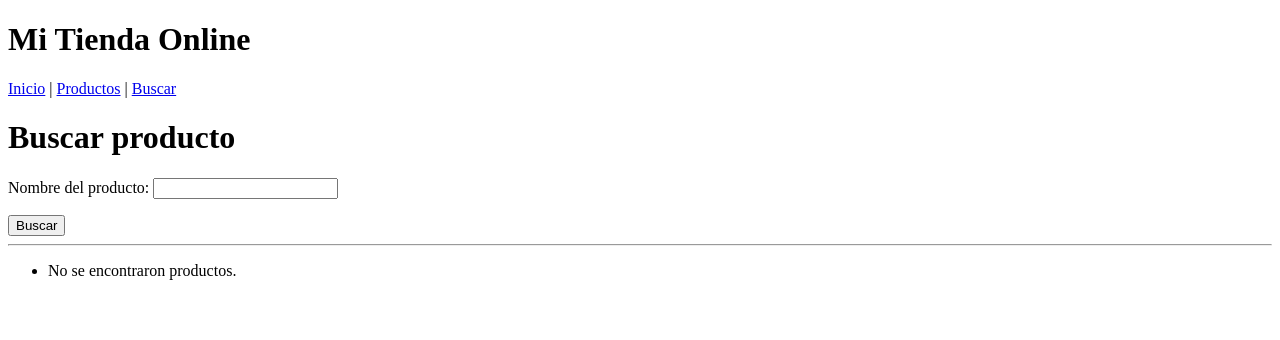
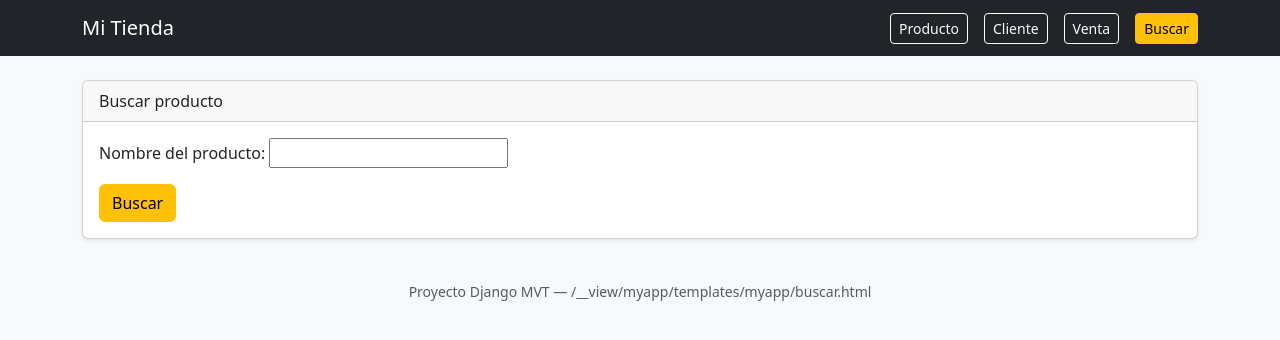
Before and after one commit to abelen91/gitprueba, a Django app: template myapp/templates/myapp/buscar.html in a window 1280 px wide. Shown: the top 340 px of the page. Run offline with Django 5.2, Linux system fonts and the light colour scheme; the template is opened without the code that fills it: values that come from a table or form of the project are taken from there, others are empty; parts of the project's set-up code (start-up, migrations or seed data) failed here and were passed over.

Commit message:
agregar todos los cambios realizados

```diff
--- a/myapp/forms.py
+++ b/myapp/forms.py
@@ -4,7 +4,17 @@
 class ProductoForm(forms.ModelForm):
     class Meta:
         model = Producto
-        fields = ['nombre', 'descripcion', 'precio', 'stock']
+        fields = ['nombre', 'precio', 'stock']
+
+class ClienteForm(forms.ModelForm):
+    class Meta:
+        model = Cliente
+        fields = ['nombre', 'email', 'telefono']
+
+class VentaForm(forms.ModelForm):
+    class Meta:
+        model = Venta
+        fields = ['cliente', 'producto', 'cantidad']
 
 class BuscarProductoForm(forms.Form):
     nombre = forms.CharField(label="Nombre del producto", max_length=100)
--- a/myapp/templates/myapp/base.html
+++ b/myapp/templates/myapp/base.html
@@ -1,20 +1,32 @@
-<!DOCTYPE html>
+<!doctype html>
 <html lang="es">
-<head>
-    <meta charset="UTF-8">
+  <head>
+    <meta charset="utf-8">
     <title>{% block title %}Mi Tienda{% endblock %}</title>
-</head>
-<body>
-    <header>
-        <h1>Mi Tienda Online</h1>
-        <nav>
-            <a href="/">Inicio</a> |
-            <a href="/productos/">Productos</a> |
-            <a href="/buscar/">Buscar</a>
-        </nav>
-    </header>
-    <main>
-        {% block content %}{% endblock %}
+    <meta name="viewport" content="width=device-width, initial-scale=1">
+    <!-- Bootstrap CDN opcional -->
+    <link rel="stylesheet"
+      href="https://cdn.jsdelivr.net/npm/bootstrap@5.3.3/dist/css/bootstrap.min.css">
+  </head>
+  <body class="bg-light">
+    <nav class="navbar navbar-dark bg-dark mb-4">
+      <div class="container">
+        <a class="navbar-brand" href="/">Mi Tienda</a>
+        <div class="d-flex gap-3">
+          <a class="btn btn-sm btn-outline-light" href="{% url 'agregar_producto' %}">Producto</a>
+          <a class="btn btn-sm btn-outline-light" href="{% url 'agregar_cliente' %}">Cliente</a>
+          <a class="btn btn-sm btn-outline-light" href="{% url 'agregar_venta' %}">Venta</a>
+          <a class="btn btn-sm btn-warning" href="{% url 'buscar_producto' %}">Buscar</a>
+        </div>
+      </div>
+    </nav>
+
+    <main class="container">
+      {% block content %}{% endblock %}
     </main>
-</body>
+
+    <footer class="text-center text-muted py-4">
+      <small>Proyecto Django MVT — {{ request.path }}</small>
+    </footer>
+  </body>
 </html>
--- a/myapp/templates/myapp/buscar.html
+++ b/myapp/templates/myapp/buscar.html
@@ -1,20 +1,32 @@
-{% extends "base.html" %}
+{% extends "myapp/base.html" %}
+{% block title %}Buscar Producto - Mi Tienda{% endblock %}
+{% block content %}
+  <div class="card shadow-sm mb-3">
+    <div class="card-header">Buscar producto</div>
+    <div class="card-body">
+      <form method="post">
+        {% csrf_token %}
+        {{ form.as_p }}
+        <button class="btn btn-warning">Buscar</button>
+      </form>
+    </div>
+  </div>
 
-{% block content %}
-<h1>Buscar producto</h1>
-
-<form method="get">
-    {{ form.as_p }}
-    <button type="submit">Buscar</button>
-</form>
-
-<hr>
-
-<ul>
-    {% for producto in productos %}
-        <li>{{ producto.nombre }} - ${{ producto.precio }}</li>
-    {% empty %}
-        <li>No se encontraron productos.</li>
-    {% endfor %}
-</ul>
+  {% if resultados != None %}
+    <div class="bg-white p-3 rounded shadow-sm">
+      <h5 class="mb-3">Resultados</h5>
+      {% if resultados %}
+        <ul class="list-group">
+          {% for p in resultados %}
+            <li class="list-group-item d-flex justify-content-between">
+              <span>{{ p.nombre }}</span>
+              <small>Precio: ${{ p.precio }} | Stock: {{ p.stock }}</small>
+            </li>
+          {% endfor %}
+        </ul>
+      {% else %}
+        <p class="text-muted mb-0">Sin coincidencias.</p>
+      {% endif %}
+    </div>
+  {% endif %}
 {% endblock %}
--- a/myapp/urls.py
+++ b/myapp/urls.py
@@ -3,5 +3,8 @@ from . import views
 
 urlpatterns = [
     path('', views.index, name='index'),
+    path('producto/nuevo/', views.agregar_producto, name='agregar_producto'),
+    path('cliente/nuevo/', views.agregar_cliente, name='agregar_cliente'),
+    path('venta/nueva/', views.agregar_venta, name='agregar_venta'),
     path('buscar/', views.buscar_producto, name='buscar_producto'),
 ]
```
Also changed, not shown: myapp/templates/myapp/form_generic.html (added, +15 -0 lines), myapp/templates/myapp/index.html (+6 -18 lines), myapp/views.py (+46 -10 lines).
